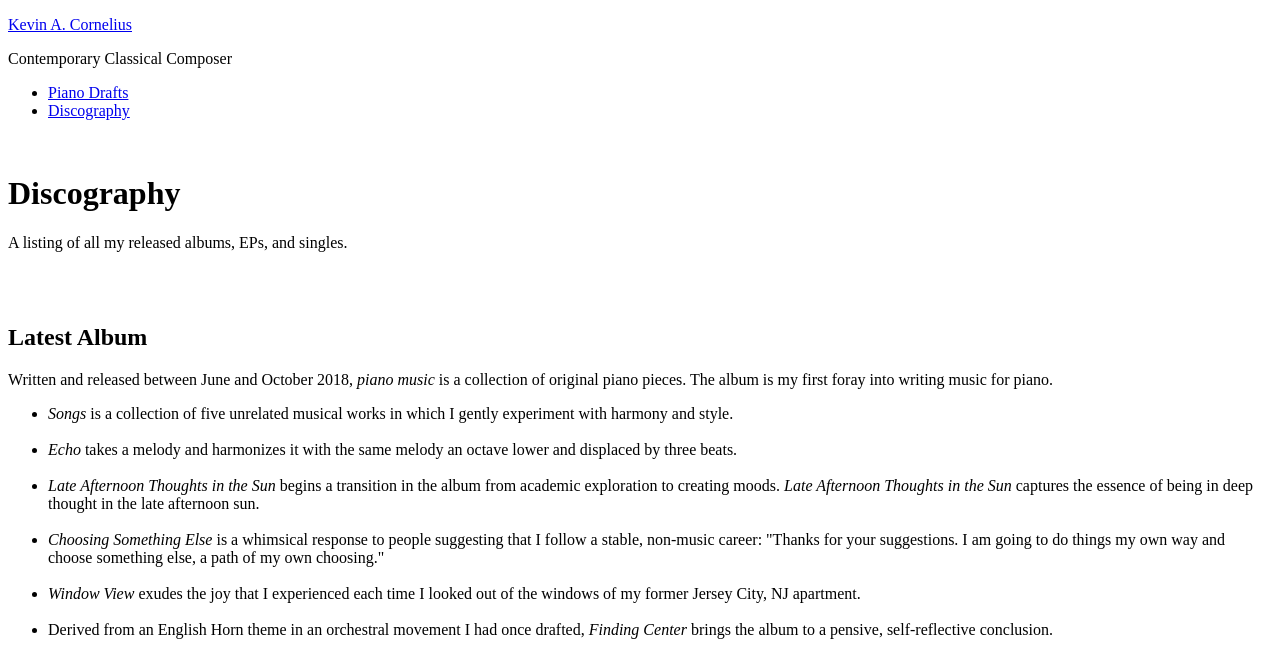
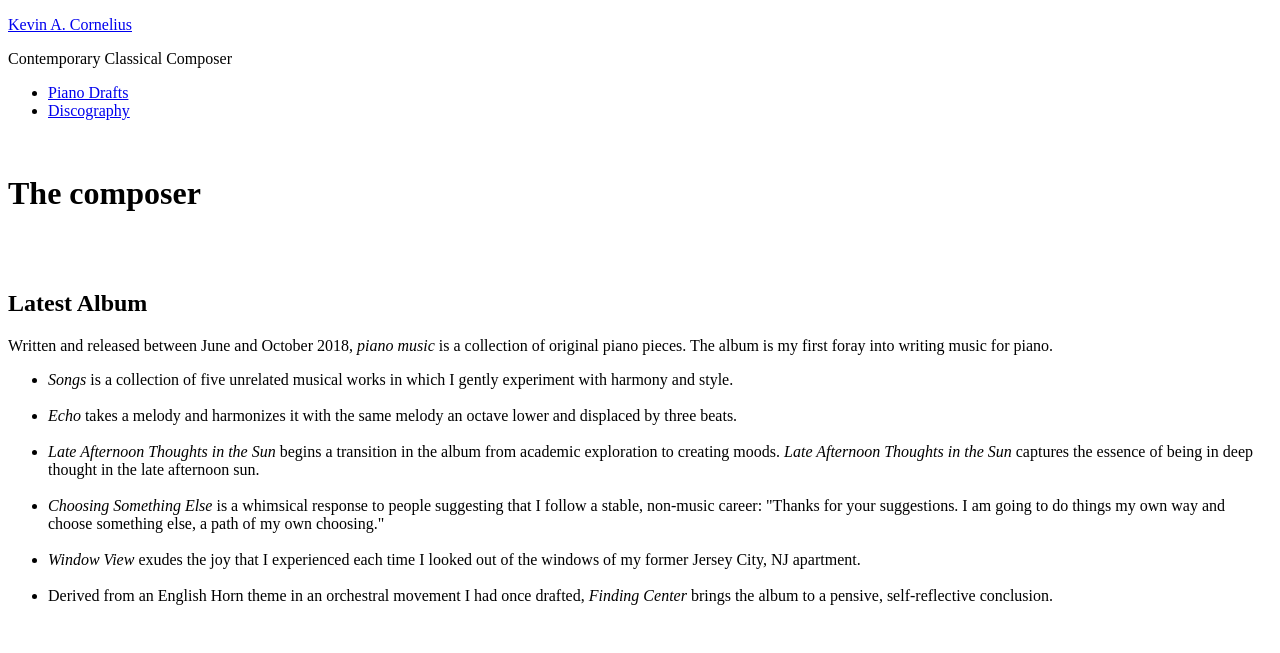
Before and after one commit to kevinacornelius/kevinacornelius.github.io, a Jekyll site: the page built from music/index2.html, in a window 1280 px wide, cut to the strip 0-653 px from the top of the page. Built offline with Jekyll 4.4.1, drawn with Linux system fonts in a browser that asks for light colours; nearby versions of some CDN libraries.

Commit message:
Update index2.html

```diff
--- a/music/index2.html
+++ b/music/index2.html
@@ -1,10 +1,15 @@
 ---
 layout: default-music
-title: Discography
+title: Home
 ---
-<h1>{{ page.title }}</h1>
-
-<p>A listing of all my released albums, EPs, and singles.</p>
+<div id="page-site-header" class="home">
+    <div class="overlay"></div>
+    <header class="page-header">
+        <div>
+            <h1 class="page-title">The composer</h1>
+        </div>
+    </header>
+</div>
     <br/><br/>
 <h2>Latest Album</h2>
 
```
